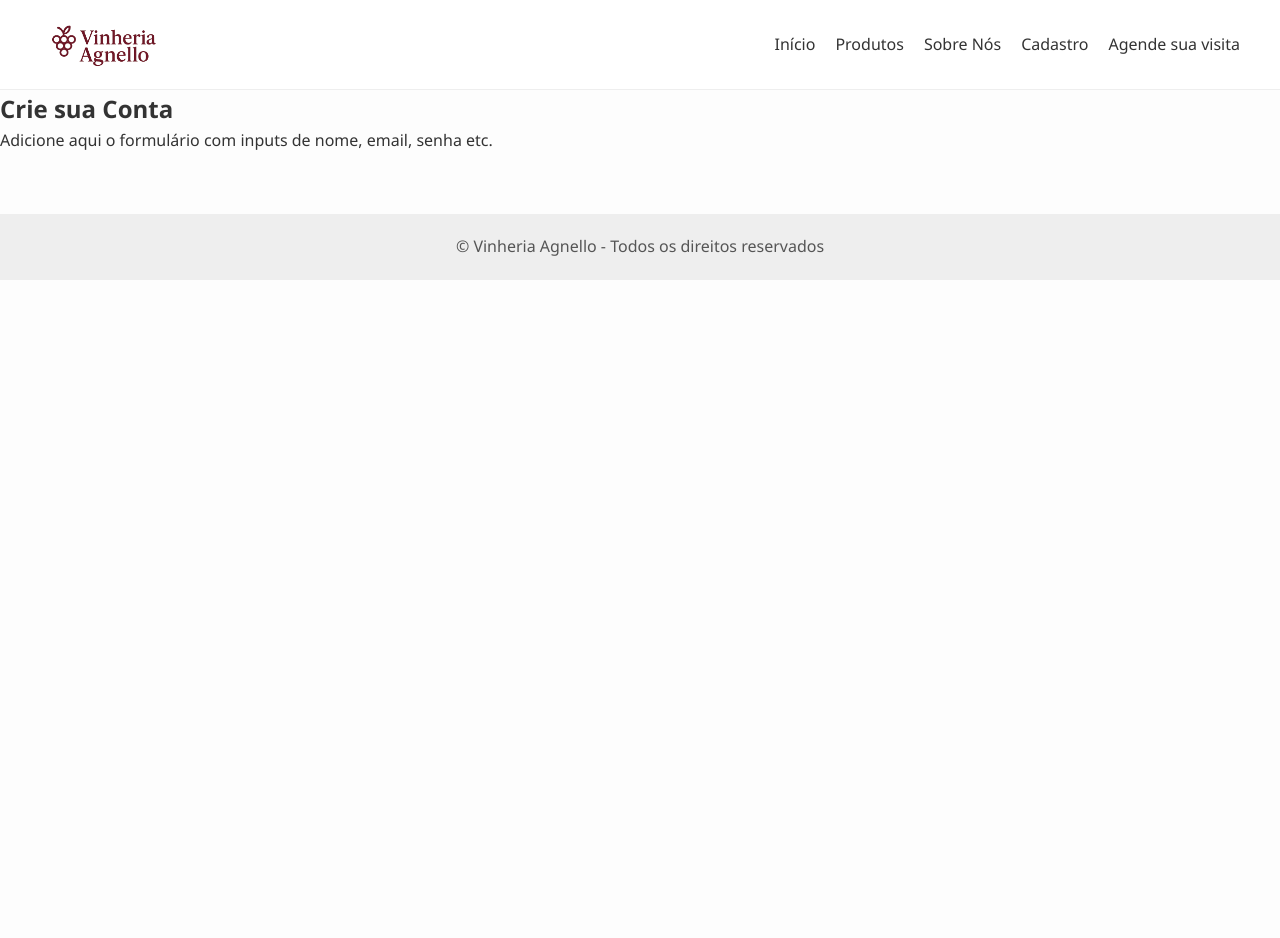
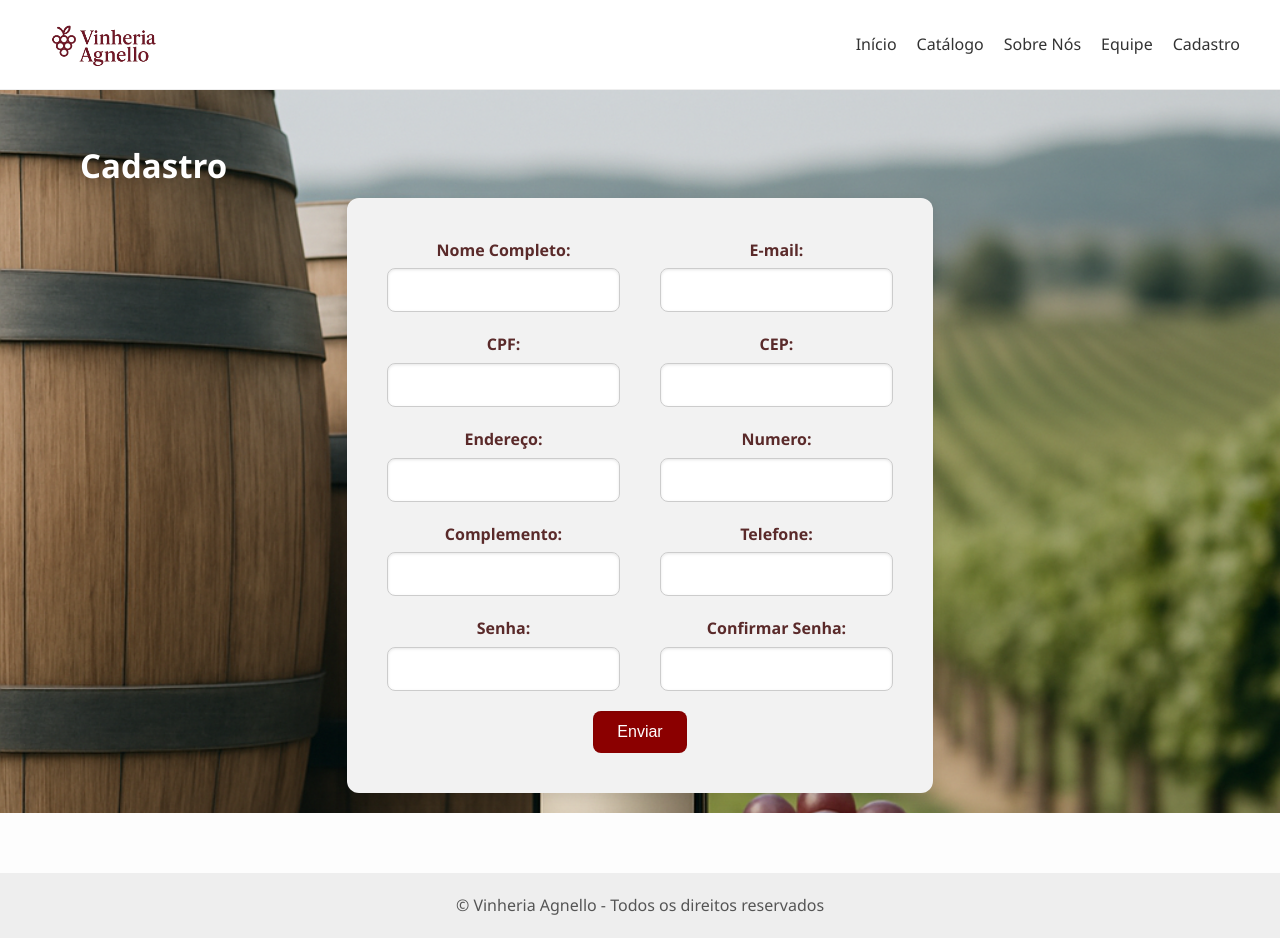
Before and after one commit to MateusMSouza05/CP-FrontEnd-VInheriaAgenllo, a plain HTML site: page src/pages/cadastro.html in a window 1280 px wide. Before the commit the page ends 800 px from the top, so only its background shows below. Drawn offline with Linux system fonts and the light colour scheme.

Commit message:
feat: adicionando tela de cadastro

```diff
--- /dev/null
+++ b/src/css/cadastro.css
@@ -0,0 +1,103 @@
+
+.form-titulo {
+    font-size: 22px;
+    color: #ffffff;
+    font-weight: 600;
+    text-align: left;
+    margin: 20px 0 5px;
+    padding-left: 40px;
+    padding-top: 10px;
+    width: calc(100% - 40px);
+    box-sizing: border-box;
+  }
+  .container{
+    background-image: url("../assets/imgs/vinhedo.png");
+    background-size: cover;
+    background-position: center;
+    height: auto;
+    display: flex;
+    flex-direction: column;
+    justify-content: center;
+    align-items: center;
+    text-align: center;
+    color: #fff;
+    padding: 20px;
+    position: relative;
+  }
+  .form-cadastro {
+    display: grid;
+    grid-template-columns: repeat(2, 1fr);
+    gap: 20px 40px;
+    max-width: 800px;
+    margin: 0 auto;
+    text-align: left;
+  }
+  .form-cadastro .form-group {
+    display: flex;
+    flex-direction: column;
+  }
+  .form-cadastro{
+    text-align: center;
+  }
+  .form-box {
+    background-color: #f2f2f2;
+    padding: 40px;
+    border-radius: 12px;
+    box-shadow: 0 4px 12px rgba(0, 0, 0, 0.08);
+    max-width: 800px;
+    margin: 0 auto;
+  }
+
+  .form-cadastro label {
+    text-align: center;
+    margin-bottom: 5px;
+    font-weight: 600;
+    color: #5a2a2a;
+  }
+
+  .form-cadastro input {
+
+    padding: 12px;
+    border: 1px solid #ccc;
+    border-radius: 8px;
+    font-size: 16px;
+    width: 100%;
+    box-shadow: inset 0 1px 3px rgba(0,0,0,0.1);
+  }
+
+
+
+
+  .form-cadastro input:focus {
+    border-color: #8b0000;
+    outline: none;
+    box-shadow: 0 0 0 2px rgba(139, 0, 0, 0.2);
+  }
+
+
+  .btnForms {
+
+    grid-column: span 2;
+    justify-self: center;
+    padding: 12px 24px;
+    background-color: #8b0000;
+    color: white;
+    border: none;
+    border-radius: 8px;
+    font-size: 16px;
+    cursor: pointer;
+    transition: background-color 0.3s ease;
+    margin: 0 auto;
+    box-shadow: inset 0 1px 3px rgba(0,0,0,0.1);
+  }
+
+
+  @media (max-width: 700px) {
+    .form-cadastro {
+      grid-template-columns: 1fr;
+    }
+
+    .form-cadastro button.btn {
+      grid-column: span 1;
+    }
+  }
--- a/src/pages/cadastro.html
+++ b/src/pages/cadastro.html
@@ -7,33 +7,94 @@
     <meta name="description" content="Página de Cadastro - Vinheria Agnello" />
     <meta name="keywords" content="cadastro, criar conta, login, formulário" />
     <link rel="stylesheet" href="../css/style.css" />
+    <link rel="stylesheet" href="../css/cadastro.css" />
   </head>
   <body>
     <header>
       <div class="logo">
-        <a href="../../index.html">
-          <img
-            src="../assets/imgs/logo.png"
-            alt="Logo Vinheria Agnello"
-            class="logo-img"
-          />
-        </a>
+        <img
+          src="../assets/imgs/logo.png"
+          alt="Logo Vinheria Agnello"
+          class="logo-img"
+        />
       </div>
       <nav>
         <ul>
           <li><a href="../../index.html">Início</a></li>
-          <li><a href="produtos.html">Produtos</a></li>
+          <li><a href="produtos.html">Catálogo</a></li>
           <li><a href="sobrenos.html">Sobre Nós</a></li>
+          <li><a href="equipe.html">Equipe</a></li>
           <li><a href="cadastro.html">Cadastro</a></li>
-          <li><a href="visita.html">Agende sua visita</a></li>
         </ul>
       </nav>
     </header>
 
     <main>
       <section class="container">
-        <h1>Crie sua Conta</h1>
-        <p>Adicione aqui o formulário com inputs de nome, email, senha etc.</p>
+        <div class="form-titulo">
+          <h2>Cadastro</h2>
+        </div>
+      <div class="form-box">
+
+        <form action="#" method="POST" class="form-cadastro">
+
+            <div class="form-group">
+              <label for="nome">Nome Completo:</label>
+              <input type="text" id="nome" name="nome" required />
+            </div>
+
+            <div class="form-group">
+              <label for="email">E-mail:</label>
+              <input type="email" id="email" name="email" required />
+            </div>
+
+            <div class="form-group">
+              <label for="cpf">CPF:</label>
+              <input type="text" id="cpf" name="cpf" required />
+            </div>
+
+            <div class="form-group">
+              <label for="cep">CEP:</label>
+              <input type="text" id="cep" name="cep" required />
+            </div>
+            <div class="form-group">
+              <label for="endereco">Endereço:</label>
+              <input type="text" id="endereco" name="endereco" required />
+            </div>
+            <div class="form-group">
+              <label for="numero">Numero:</label>
+              <input type="text" id="numero" name="numero" required />
+            </div>
+            <div class="form-group">
+              <label for="complemento">Complemento:</label>
+              <input type="text" id="complemento" name="complemento" required />
+            </div>
+            <div class="form-group">
+              <label for="telefone">Telefone:</label>
+              <input type="text" id="telefone" name="telefone" required />
+            </div>
+            <div class="form-group">
+              <label for="senha">Senha:</label>
+              <input type="password" id="senha" name="senha" required minlength="6" />
+            </div>
+
+          <div class="form-group">
+              <label for="confirmar-senha">Confirmar Senha:</label>
+              <input
+                type="password"
+                id="confirmar-senha"
+                name="confirmar-senha"
+                required
+                minlength="6"
+              />
+          </div>
+
+            <button class="btnForms">Enviar</button>
+          </div>
+
+        <form>
+
+      </div>
       </section>
     </main>
 
```
